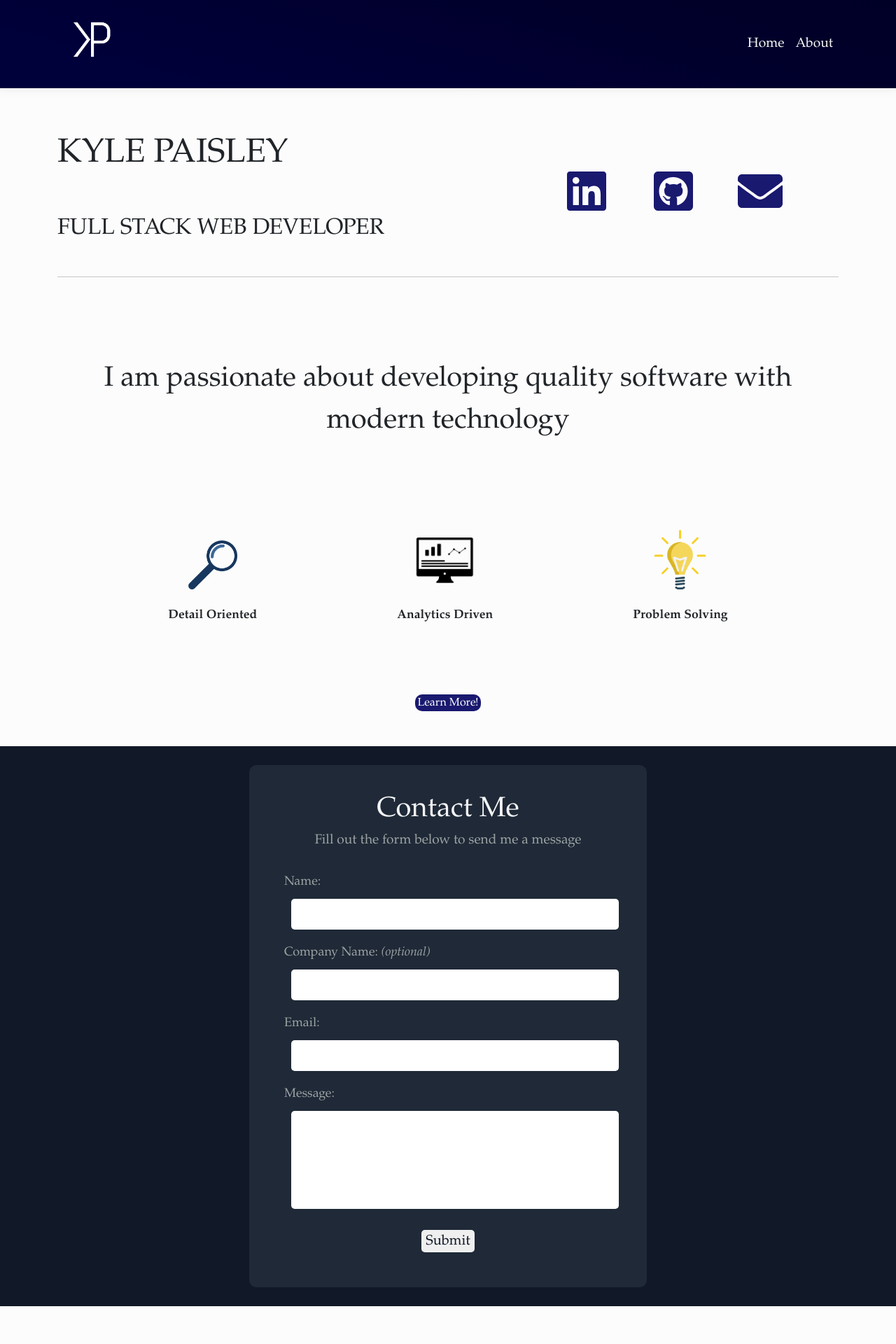
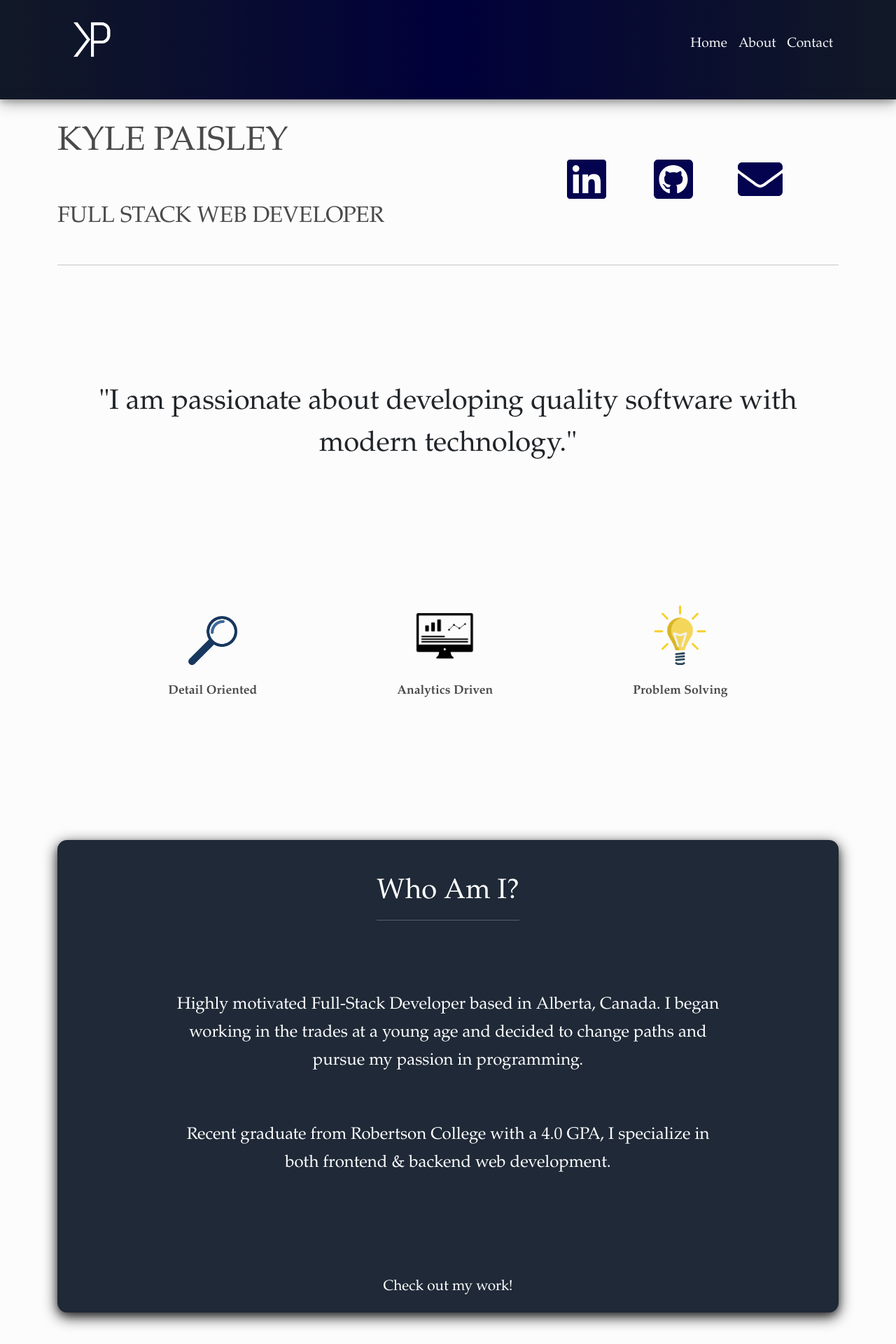
Before and after one commit to Kpaisley/Personal-Portfolio, a React (Create React App) app in the folder PortfolioFeb2022/ClientApp/: page /portfolio in a window 1280 px wide. Shown: the top 1920 px of the page at 70% size. Before the commit the page ends 1866 px from the top, so only its background shows below. Built offline with nearby package versions, Linux system fonts and the light colour scheme.

Commit message:
added content to About.js, added general styling

```diff
--- a/PortfolioFeb2022/ClientApp/src/App.js
+++ b/PortfolioFeb2022/ClientApp/src/App.js
@@ -9,13 +9,21 @@ export default class App extends Component {
     static displayName = App.name;
 
 
+    goToHome() {
+        document.getElementById('home-page').scrollIntoView();
+    }
+
     goToAbout() {
         document.getElementById('about-page').scrollIntoView();
     }
 
+    goToContact() {
+        document.getElementById('contact-page').scrollIntoView();
+    }
+
   render() {
     return (
-        <Layout goToAbout={() => this.goToAbout()} >
+        <Layout goToHome={() => this.goToHome()} goToAbout={() => this.goToAbout()} goToContact={() => this.goToContact()} >
             <div>
                 <Portfolio goToAbout={() => this.goToAbout()} />
             </div>
--- a/PortfolioFeb2022/ClientApp/src/components/About.css
+++ b/PortfolioFeb2022/ClientApp/src/components/About.css
@@ -1,3 +1,44 @@
+
 #about-page {
-    padding: 0 0 50px 0;
+    padding: 0 0 150px 0;
 }
+
+.about-section {
+    display: flex;
+    flex-direction: column;
+    text-align: center;
+    align-items: center;
+    color: white;
+    background-color: #1f2937;
+    box-shadow: 0 4px 8px 0 rgba(0, 0, 0, 0.2), 0 6px 20px 0 rgba(0, 0, 0, .9);
+    border-radius: 14px;
+    padding: 0 0 20px 0;
+}
+
+
+.about-section span a {
+    font-size: 1.3em;
+    cursor: pointer;
+    text-decoration: none;
+    color: white;
+}
+
+.about-section span:hover {
+    text-decoration: underline;
+}
+
+.about-title {
+    padding: 50px 0 50px 0;
+}
+
+
+
+.info-section p {
+    line-height: 40px;
+    padding: 25px;
+}
+.info-section {
+    padding: 10px 5px 100px 5px;
+    font-size: 1.5em;
+    width: 75%;
+}
--- a/PortfolioFeb2022/ClientApp/src/components/About.js
+++ b/PortfolioFeb2022/ClientApp/src/components/About.js
@@ -5,10 +5,17 @@ export class About extends Component {
 
     render() {
         return (
-            <div>
-                <div id="about-page">
-                    <div className="about-section">About Me!</div>
-
+            <div id="about-page">
+                <div className="about-section">
+                    <div className="about-title">
+                        <h1>Who Am I?</h1>
+                        <hr />
+                    </div>
+                    <div className="info-section">
+                        <p>Highly motivated Full-Stack Developer based in Alberta, Canada. I began working in the trades at a young age and decided to change paths and pursue my passion in programming.</p>
+                        <p>Recent graduate from Robertson College with a 4.0 GPA, I specialize in both frontend & backend web development.</p>
+                    </div>
+                    <span><a href="https://github.com/Kpaisley" target="_blank">Check out my work!</a></span>
                 </div>
             </div>
         );
--- a/PortfolioFeb2022/ClientApp/src/components/Contact.css
+++ b/PortfolioFeb2022/ClientApp/src/components/Contact.css
@@ -3,21 +3,23 @@
     position: absolute;
     left: 0;
     background-color: #111827;
-    height: 100vh;
+    height: auto;
     width: 100%;
     display: flex;
     align-items: center;
     justify-content: center;
+    padding: 50px 8px;
+    z-index: 5;
+    box-shadow: 0 4px 8px 0 rgba(0, 0, 0, 0.2), 0 6px 20px 0 rgba(0, 0, 0, .9);
 }
 
 
 .contact-form {
-
     background-color: #1f2937;
     padding: 40px;
     border-radius: 10px;
     text-align: center;
-
+    box-shadow: 0 4px 8px 0 rgba(0, 0, 0, 0.2), 0 6px 20px 0 rgba(0, 0, 0, .9);
 }
 
 .contact-form h2 {
--- a/PortfolioFeb2022/ClientApp/src/components/Home.css
+++ b/PortfolioFeb2022/ClientApp/src/components/Home.css
@@ -3,7 +3,7 @@
 
 
 #home-page {
-    padding: 0 0 50px 0;
+    padding: 125px 0 100px 0;
 }
 
 .title {
@@ -15,6 +15,7 @@
 
 .title h1, h3 {
     padding: 25px 0 25px 0;
+    color: #4a4a4a;
 }
 
 .title h1{
@@ -38,14 +39,16 @@
 .intro {
     display: flex;
     flex-direction: column;
-    padding: 100px 0 25px 0;
+    padding: 150px 0 100px 0;
     font-size: 2.5em;
     text-align: center;
+
 }
 
 
 .qualities {
     text-align: center;
+    color: #4a4a4a;
 }
 
 
@@ -56,17 +59,7 @@
 }
 
 
-.center {
-    text-align: center;
-}
 
-.button {
-    background-color: midnightblue;
-    border-radius: 10px;
-    color: white;
-    padding: 4px;
-    cursor: pointer;
-}
 
 .button:hover {
     text-decoration: underline;
--- a/PortfolioFeb2022/ClientApp/src/components/Home.js
+++ b/PortfolioFeb2022/ClientApp/src/components/Home.js
@@ -18,16 +18,16 @@ export class Home extends Component {
                     <h3>FULL STACK WEB DEVELOPER</h3>
                 </div>
                 <div className="icons">
-                    <span><a href="https://www.linkedin.com/in/kyle-w-paisley/" target="_blank"><FaLinkedin size="4em" color="midnightblue"  /></a></span>
-                    <span><a href="https://github.com/Kpaisley" target="_blank"><FaGithubSquare size="4em" color="midnightblue" /></a></span>
-                    <span><FaEnvelope size="4em" color="midnightblue" /></span>
+                    <span><a href="https://www.linkedin.com/in/kyle-w-paisley/" target="_blank"><FaLinkedin size="4em" color="#03034f"  /></a></span>
+                    <span><a href="https://github.com/Kpaisley" target="_blank"><FaGithubSquare size="4em" color="#03034f" /></a></span>
+                    <span><FaEnvelope size="4em" color="#03034f" /></span>
                 </div>
 
 
             </div>
             <hr />
             <div className="intro">
-                <span className="fade-in">I am passionate about developing quality software with modern technology</span>
+                <span className="fade-in">"I am passionate about developing quality software with modern technology."</span>
             </div>
             <div className="qualities">
                 <span>
@@ -49,9 +49,7 @@ export class Home extends Component {
                     <strong>Problem Solving</strong>
                 </span>
             </div>
-            <div className="center">
-                <span className="button" onClick={() => this.props.goToAbout()}>Learn More!</span>
-            </div>
+
       </div>
     );
   }
--- a/PortfolioFeb2022/ClientApp/src/components/Layout.js
+++ b/PortfolioFeb2022/ClientApp/src/components/Layout.js
@@ -5,10 +5,13 @@ import { NavMenu } from './NavMenu';
 export class Layout extends Component {
   static displayName = Layout.name;
 
+
+
+
   render() {
     return (
       <div>
-        <NavMenu goToAbout={() => this.props.goToAbout()} />
+            <NavMenu goToHome={() => this.props.goToHome()} goToAbout={() => this.props.goToAbout()} goToContact={() => this.props.goToContact()} />
         <Container tag="main">
           {this.props.children}
         </Container>
--- a/PortfolioFeb2022/ClientApp/src/components/NavMenu.css
+++ b/PortfolioFeb2022/ClientApp/src/components/NavMenu.css
@@ -18,9 +18,32 @@ html {
 }
 
 header {
-    background: linear-gradient(15deg, #00003b, #00003a, #000036, #010031, #00002c, #000029, #000027);
+    /*background: linear-gradient(15deg, #00003b, #00003a, #000036, #010031, #00002c, #000029, #000027);*/
+    background: linear-gradient(90deg, rgba(17,24,39,1) 2%, rgba(0,0,58,1) 50%, rgba(17,24,39,1) 98%);
     min-height: 100px;
+    box-shadow: 0 4px 8px 0 rgba(0, 0, 0, 0.2), 0 6px 20px 0 rgba(0, 0, 0, 0.3);
+    position: fixed;
+    right: 0;
+    left: 0;
+    z-index: 6;
+    transition: opacity 0.5s linear; /*FADES IN NAVBAR WHEN SCROLLING UP*/
 }
+
+.scroll-down-fade {
+    visibility: hidden;
+    opacity: 0;
+    transition: visibility 0s 0.5s, opacity 0.5s linear;
+}
+
+.btn-fade-in {
+    visibility: visible;
+    opacity: 1;
+    transition: visibility 0s 0.5s, opacity 0.5s linear;
+}
+
+
+
+
 
 
 .nav-text {
@@ -28,7 +51,53 @@ header {
     cursor: pointer;
 }
 
-    .nav-text:hover {
-        text-decoration: underline;
-        font-size: 1.25em;
+.nav-text:hover {
+    text-decoration: underline;
+    font-size: 1.25em;
+}
+
+
+#to-top-btn {
+    position: fixed;
+    right: 0;
+    bottom: 0;
+    margin: 0 50px 75px 0;
+    color: white;
+    background-color: #1f2937;
+    border: 2px solid #fcfcfc;
+    box-shadow: 0 4px 8px 0 rgba(0, 0, 0, 0.2), 0 6px 20px 0 rgba(0, 0, 0, 0.2);
+    font-size: 3em;
+    padding: 10px 35px;
+    border-radius: 60px;
+    cursor: pointer;
+    z-index: 6;
+    transition: opacity 0.5s linear;
+}
+
+#to-top-btn:hover {
+    padding: 11px 36px;
+    box-shadow: 0 4px 8px 0 rgba(0, 0, 0, 0.2), 0 6px 20px 0 rgba(0, 0, 0, 0.5);
+}
+
+
+.opacity-hidden {
+    opacity: 0;
+    transition: opacity 0.5s linear;
+}
+
+.visibility-none {
+    visibility: hidden;
+}
+
+
+@media screen and (max-width: 1000px) {
+
+    #to-top-btn {
+        padding: 7px 20px;
+        font-size: 2em;
+        margin: 0 25px 50px 0;
     }
+
+
+
+}
--- a/PortfolioFeb2022/ClientApp/src/components/NavMenu.js
+++ b/PortfolioFeb2022/ClientApp/src/components/NavMenu.js
@@ -15,6 +15,32 @@ export class NavMenu extends Component {
     };
   }
 
+    componentDidMount() {
+        //NAVBAR FADE-OUT WHEN SCROLLING DOWN
+        window.addEventListener('scroll', () => {
+
+            const homeTop = document.getElementById('home-page').getBoundingClientRect().top;
+
+            homeTop >= -300
+                ? document.getElementById('navbar').classList.remove('scroll-down-fade')
+                : document.getElementById('navbar').classList.add('scroll-down-fade');
+
+
+
+
+            document.getElementById('navbar').classList.contains('scroll-down-fade')
+                ? document.getElementById('to-top-btn').classList.remove('opacity-hidden')
+                : document.getElementById('to-top-btn').classList.add('opacity-hidden')
+
+            //MAKES BUTTON VISIBILITY:HIDDEN WHEN IT FADES AWAY SO IT CANNOT BE CLICKED.
+            document.getElementById('to-top-btn').classList.contains('opacity-hidden')
+                ? document.getElementById('to-top-btn').classList.add('visibility-none')
+                : document.getElementById('to-top-btn').classList.remove('visibility-none');
+
+
+        })
+    }
+
   toggleNavbar () {
     this.setState({
       collapsed: !this.state.collapsed
@@ -23,9 +49,12 @@ export class NavMenu extends Component {
 
 
 
+
+
   render() {
-    return (
-      <header>
+      return (
+        <div>
+        <header id="navbar">
         <Navbar className="navbar-expand-sm navbar-toggleable-sm ng-white box-shadow mb-3" container dark>
           <NavbarBrand tag={Link} to="/"><img src="../Kp-Icon-White.png" height='100px'></img></NavbarBrand>
           <NavbarToggler onClick={this.toggleNavbar} className="mr-2" />
@@ -36,6 +65,9 @@ export class NavMenu extends Component {
               </NavItem>
               <NavItem>
                 <NavLink className="text-light nav-text" onClick={() => this.props.goToAbout()}>About</NavLink>
+              </NavItem>
+              <NavItem>
+                <NavLink className="text-light nav-text" onClick={() => this.props.goToContact()}>Contact</NavLink>
               </NavItem>
               {/*<NavItem>*/}
               {/*  <NavLink tag={Link} className="text-light nav-text" to="/counter">Counter</NavLink>*/}
@@ -49,7 +81,9 @@ export class NavMenu extends Component {
             </ul>
           </Collapse>
         </Navbar>
-      </header>
+        </header>
+              <span id="to-top-btn" className="opacity-hidden visibility-none" onClick={() => this.props.goToHome()}>^</span>
+        </div>
     );
   }
 }
--- a/PortfolioFeb2022/ClientApp/src/components/Portfolio.js
+++ b/PortfolioFeb2022/ClientApp/src/components/Portfolio.js
@@ -19,7 +19,7 @@ export class Portfolio extends Component {
         return (
             <div>
                 <Home goToAbout={() => this.props.goToAbout()} />
-                {/*<About />*/}
+                <About />
                 <Contact sendEmail={this.sendEmail} />
             </div>
         );
--- a/PortfolioFeb2022/ClientApp/src/index.js
+++ b/PortfolioFeb2022/ClientApp/src/index.js
@@ -1,4 +1,3 @@
-import 'bootstrap/dist/css/bootstrap.css';
 import React from 'react';
 import { createRoot } from 'react-dom/client';
 import { BrowserRouter } from 'react-router-dom';
```
Also changed, not shown: PortfolioFeb2022/ClientApp/src/components/Contact.js (+2 -8 lines).
